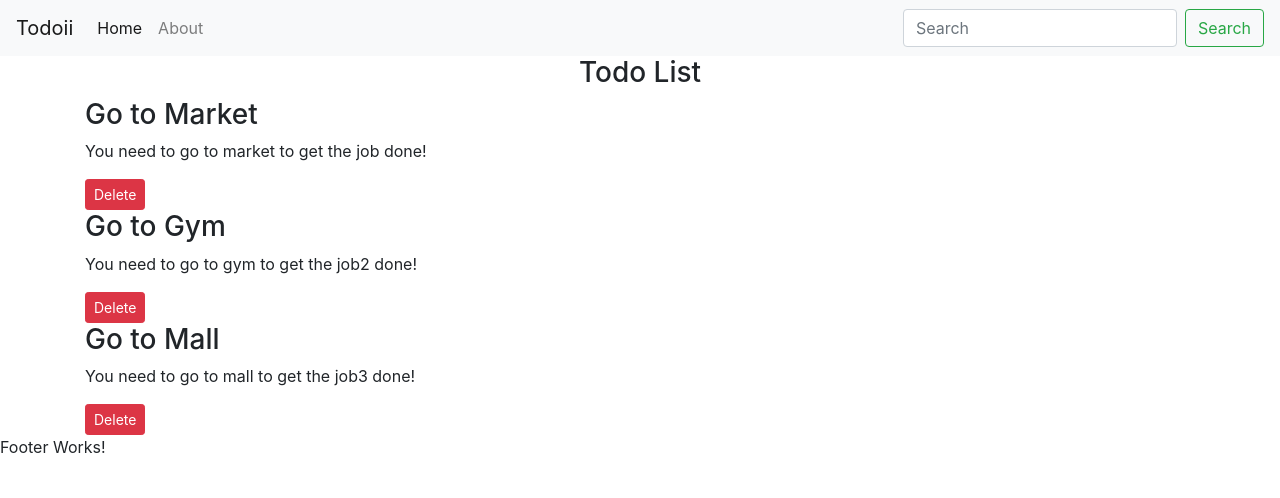
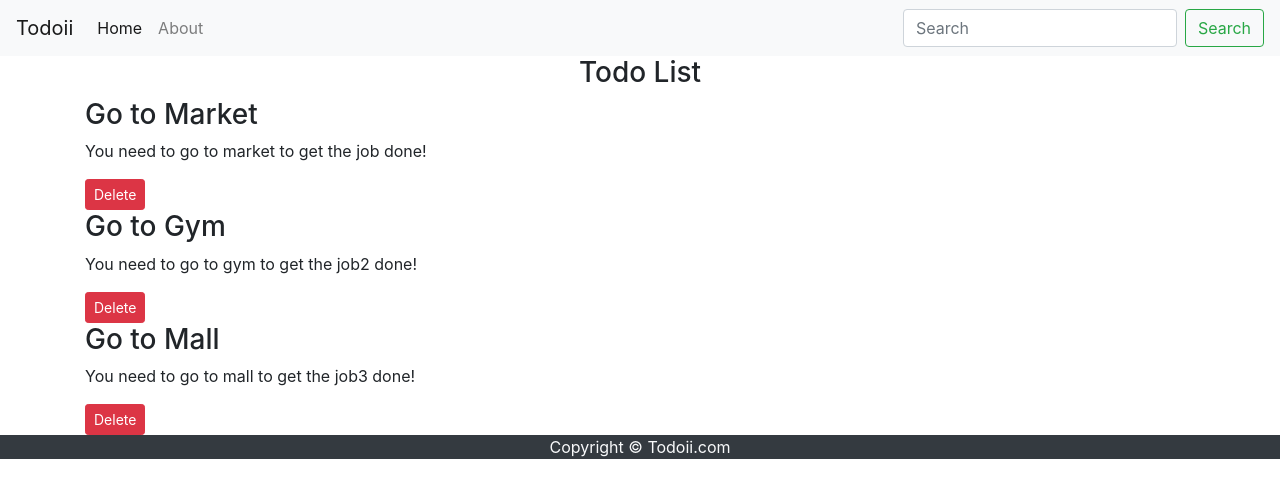
Before and after one commit to kratika19/TODOII, a React (Create React App) app: page / in a window 1280 px wide. Shown: the top 498 px of the page. Built offline with nearby package versions, Linux system fonts and the light colour scheme.

Commit message:
minimal footer added

```diff
--- a/src/Components/Footer.js
+++ b/src/Components/Footer.js
@@ -2,8 +2,10 @@ import React from 'react'
 
 export default function Footer() {
     return (
-        <div>
-            Footer Works!
+        <div className="bg-dark text-light">
+            <p className="text-center">
+                Copyright &copy; Todoii.com
+            </p>
         </div>
     )
 }
```
